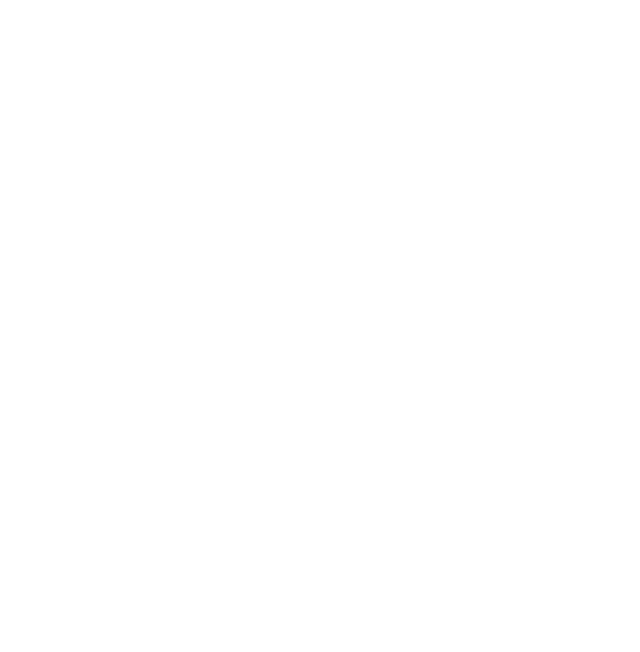
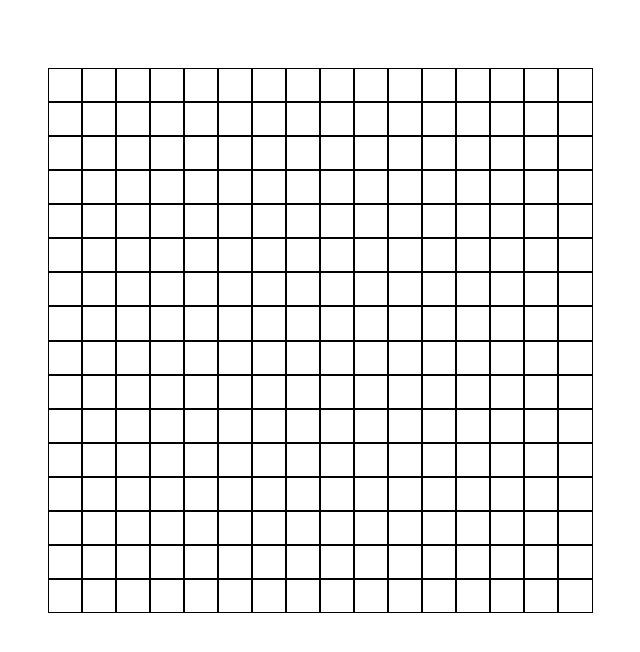
Before and after one commit to brycedesantis/etch-a-sketch, a plain HTML site: page index.html in a window 1280 px wide. Shown: the whole page, without its empty margins (320-960 px from the left). Drawn offline with Linux system fonts and the light colour scheme.

Commit message:
Create grid on webpage

```diff
--- a/index.html
+++ b/index.html
@@ -7,7 +7,7 @@
     <title>Etch-a-Sketch</title>
 </head>
 <body>
-    <div class="container"></div>
+    <div id="container"></div>
     <script src="script.js"></script>
 </body>
 </html>
--- a/script.js
+++ b/script.js
@@ -0,0 +1,9 @@
+const container = document.querySelector('#container')
+
+const center = document.createElement('div')
+
+for (let i = 0; i < 256; i++){
+    const square = document.createElement('div')
+    square.classList.add('grid')
+    container.appendChild(square)
+}
--- a/style.css
+++ b/style.css
@@ -0,0 +1,18 @@
+body{
+    display: flex;
+    justify-content: center;
+    align-items: center;
+}
+
+#container {
+    display: grid;
+    grid-template-columns: repeat(16, 2fr);
+    grid-template-rows: repeat(16, 2fr);
+    height: 545px;
+    width: 545px;
+    margin-top: 60px;
+}
+
+.grid{
+    border: 1px solid black;
+}
```
